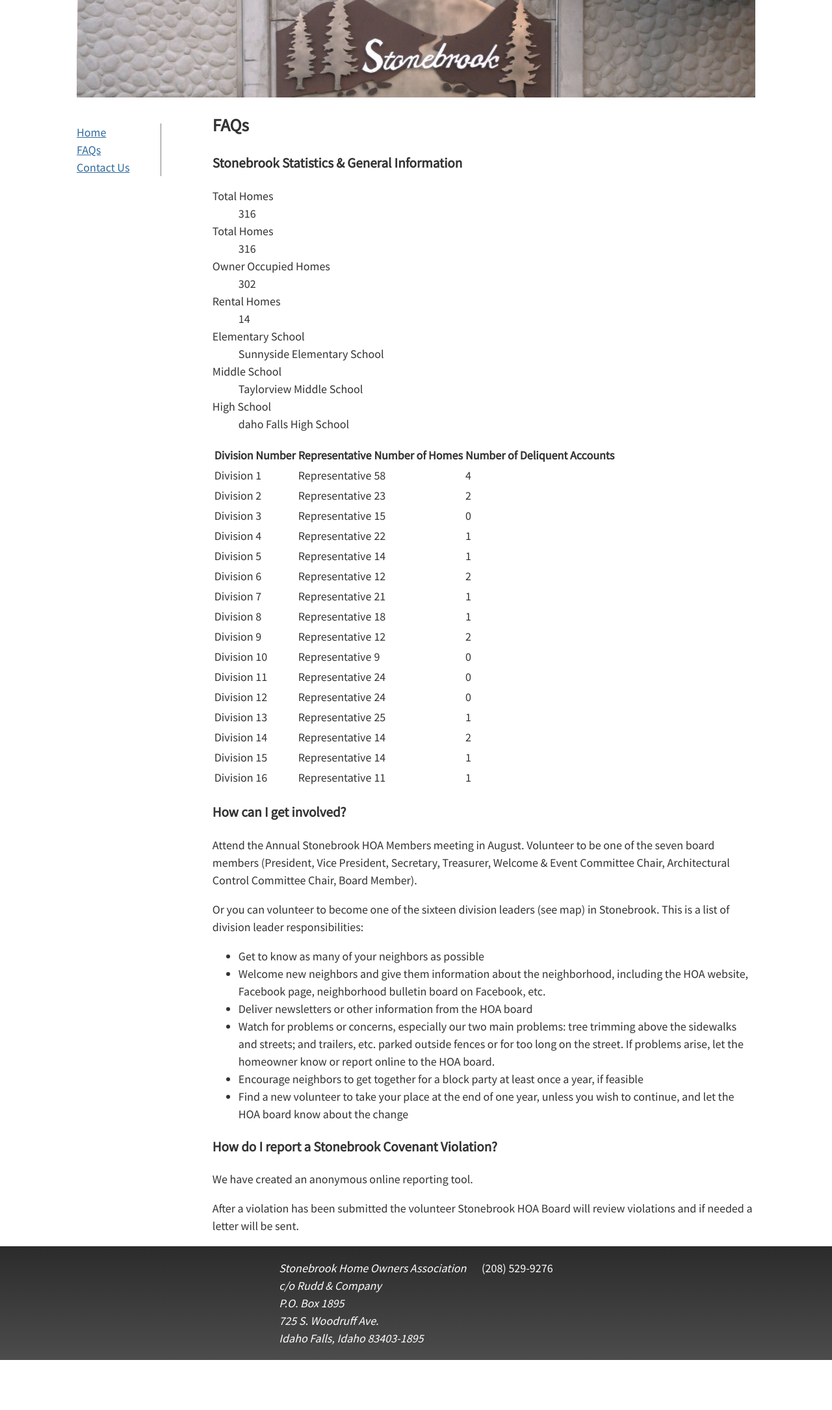
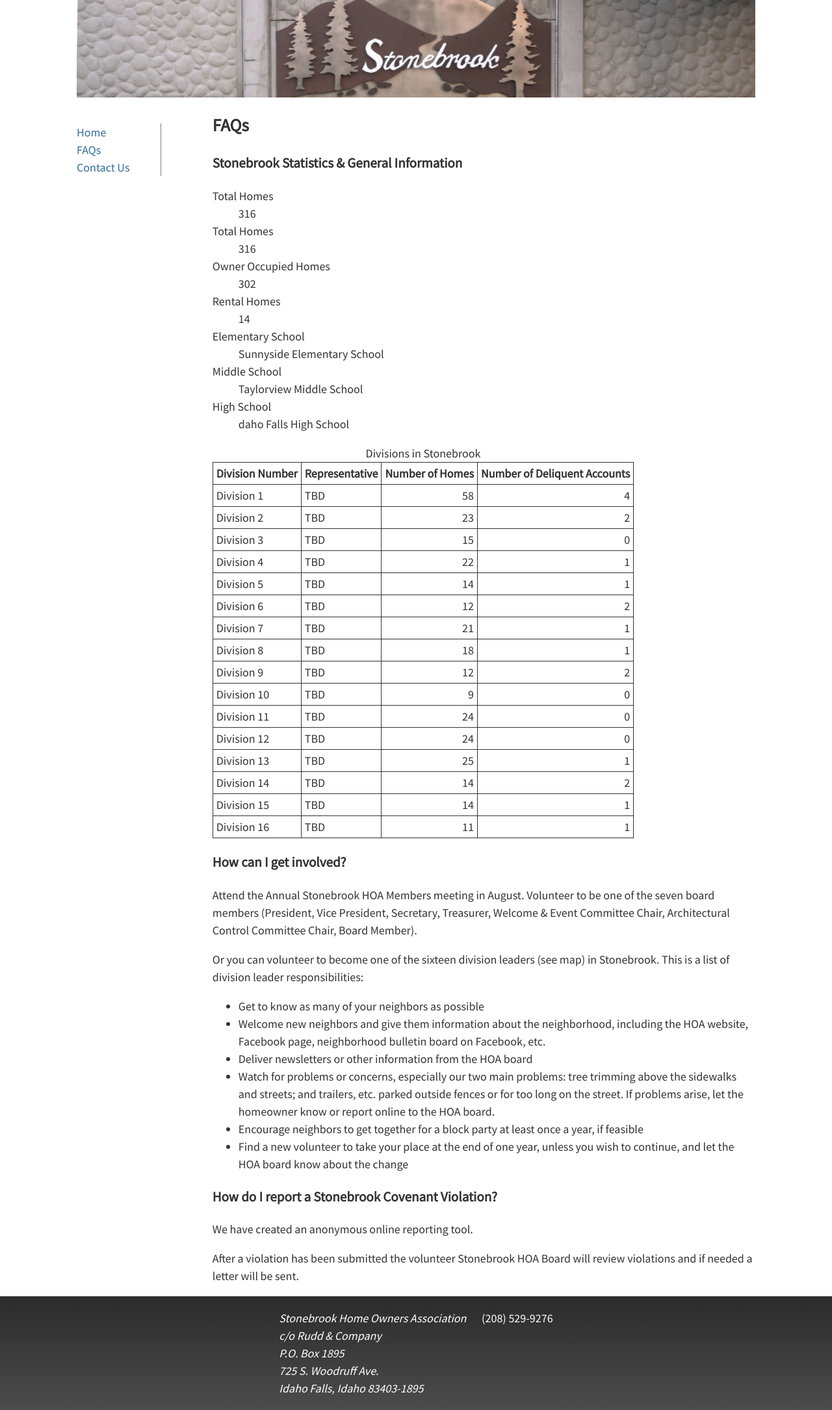
Before and after one commit to GarthDB/stonebrook-hoa, a Jekyll site: the page built from 02-faqs.html, in a window 1280 px wide. Shown: the whole page at 65% size. Built offline with Jekyll 4.4.1, drawn with Linux system fonts in a browser that asks for light colours; before the commit the page ends 2093 px from its top, so only the background shows below that.

Commit message:
:bug: made table more accessible

```diff
--- a/01-assessments.html
+++ b/01-assessments.html
@@ -4,13 +4,13 @@ title: Home
 permalink: "/"
 ---
 <h3>News:</h3>
-<article class="news-article">
+<article role="article" class="news-article">
   <h1>Look out for the newsletter door hanger</h1>
   <aside><img src="http://garthdb.com/stonebrook-hsa/img/door-hanger.png" alt="Example of newsletter door hanger" height="150"></aside>
   <p>Keep a look out for our new Quarterly Door Hanger Newsletters coming to your door the first week in August.</p>
   <div class="clear"></div>
 </article>
-<article class="news-article">
+<article role="article" class="news-article">
   <h1>Complying with Idaho Code Section 55-115</h1>
   <p>Pursuant to <a href="https://legislature.idaho.gov/statutesrules/idstat/title55/t55ch1/sect55-115/">Idaho Code Section 55-115</a>, the Stonebrook HOA board is required to use the following approach in cases where violations of the covenants and restrictions
     have occurred:</p>
--- a/02-faqs.html
+++ b/02-faqs.html
@@ -22,109 +22,110 @@ permalink: /faqs/
   <dd>daho Falls High School</dd>
 </dl>
 
-<table>
+<table class="division-table">
+  <caption>Divisions in Stonebrook</caption>
   <thead>
     <tr>
-      <th>Division Number</th>
-      <th>Representative</th>
-      <th>Number of Homes</th>
-      <th>Number of Deliquent Accounts</th>
+      <th scope="col" role="columnheader">Division Number</th>
+      <th scope="col" role="columnheader">Representative</th>
+      <th scope="col" role="columnheader">Number of Homes</th>
+      <th scope="col" role="columnheader">Number of Deliquent Accounts</th>
     </tr>
   </thead>
   <tbody>
     <tr>
       <td>Division 1</td>
-      <td>Representative</td>
+      <td>TBD</td>
       <td>58</td>
       <td>4</td>
     </tr>
     <tr>
       <td>Division 2</td>
-      <td>Representative</td>
+      <td>TBD</td>
       <td>23</td>
       <td>2</td>
     </tr>
     <tr>
       <td>Division 3</td>
-      <td>Representative</td>
+      <td>TBD</td>
       <td>15</td>
       <td>0</td>
     </tr>
     <tr>
       <td>Division 4</td>
-      <td>Representative</td>
+      <td>TBD</td>
       <td>22</td>
       <td>1</td>
     </tr>
     <tr>
       <td>Division 5</td>
-      <td>Representative</td>
+      <td>TBD</td>
       <td>14</td>
       <td>1</td>
     </tr>
     <tr>
       <td>Division 6</td>
-      <td>Representative</td>
+      <td>TBD</td>
       <td>12</td>
       <td>2</td>
     </tr>
     <tr>
       <td>Division 7</td>
-      <td>Representative</td>
+      <td>TBD</td>
       <td>21</td>
       <td>1</td>
     </tr>
     <tr>
       <td>Division 8</td>
-      <td>Representative</td>
+      <td>TBD</td>
       <td>18</td>
       <td>1</td>
     </tr>
     <tr>
       <td>Division 9</td>
-      <td>Representative</td>
+      <td>TBD</td>
       <td>12</td>
       <td>2</td>
     </tr>
     <tr>
       <td>Division 10</td>
-      <td>Representative</td>
+      <td>TBD</td>
       <td>9</td>
       <td>0</td>
     </tr>
     <tr>
       <td>Division 11</td>
-      <td>Representative</td>
+      <td>TBD</td>
       <td>24</td>
       <td>0</td>
     </tr>
     <tr>
       <td>Division 12</td>
-      <td>Representative</td>
+      <td>TBD</td>
       <td>24</td>
       <td>0</td>
     </tr>
     <tr>
       <td>Division 13</td>
-      <td>Representative</td>
+      <td>TBD</td>
       <td>25</td>
       <td>1</td>
     </tr>
     <tr>
       <td>Division 14</td>
-      <td>Representative</td>
+      <td>TBD</td>
       <td>14</td>
       <td>2</td>
     </tr>
     <tr>
       <td>Division 15</td>
-      <td>Representative</td>
+      <td>TBD</td>
       <td>14</td>
       <td>1</td>
     </tr>
     <tr>
       <td>Division 16</td>
-      <td>Representative</td>
+      <td>TBD</td>
       <td>11</td>
       <td>1</td>
     </tr>
--- a/_sass/_base.scss
+++ b/_sass/_base.scss
@@ -19,6 +19,7 @@ body {
 
 a {
   color: rgb(49, 107, 158);
+  text-decoration: none;
 
   &:focus,
   &:hover {
@@ -71,3 +72,15 @@ a {
   position: absolute;
   text-indent: -100vw;
 }
+
+.division-table {
+  border-collapse: collapse;
+  border-spacing: 0;
+  td, & th {
+    border: 1px solid;
+    padding: 3px 5px;
+  }
+  td:nth-last-child(-n+2) {
+    text-align: right;
+  }
+}
```
Also changed, not shown: css/expanded.css (+36 -1 lines).
